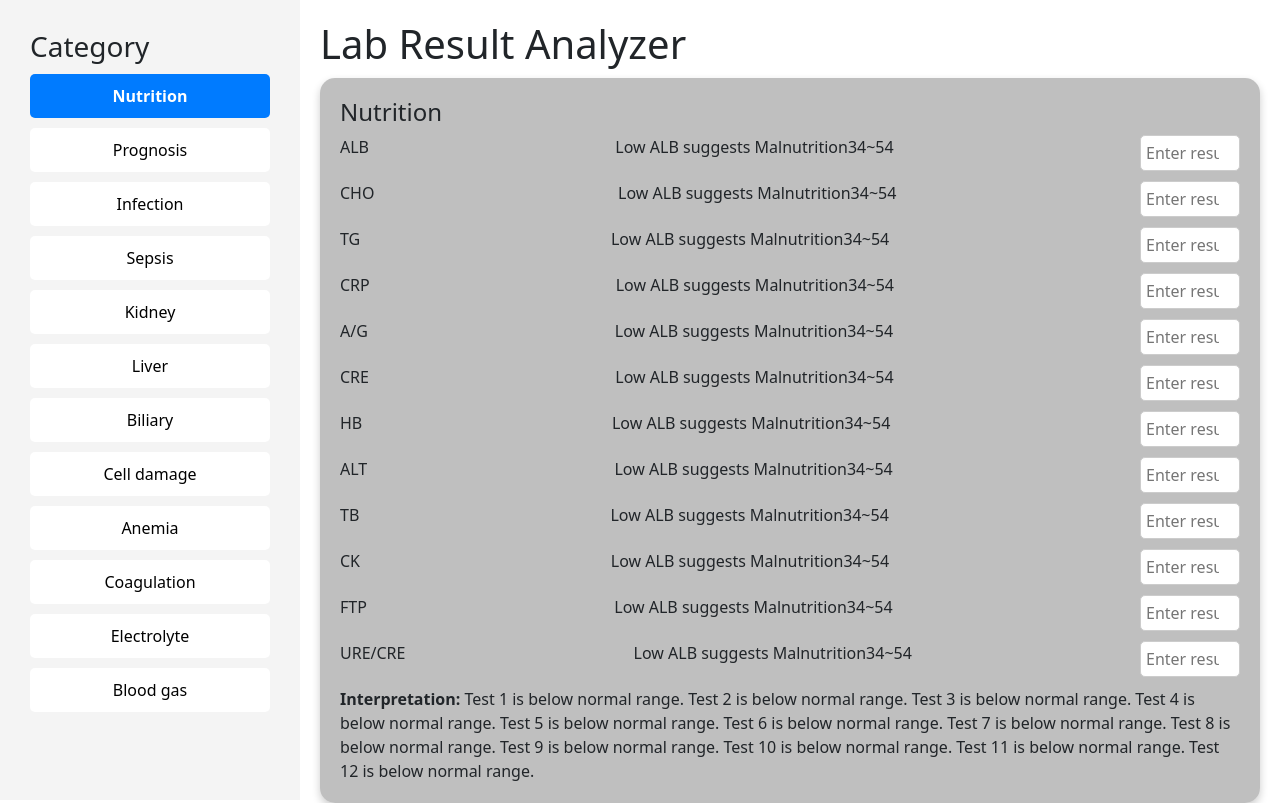
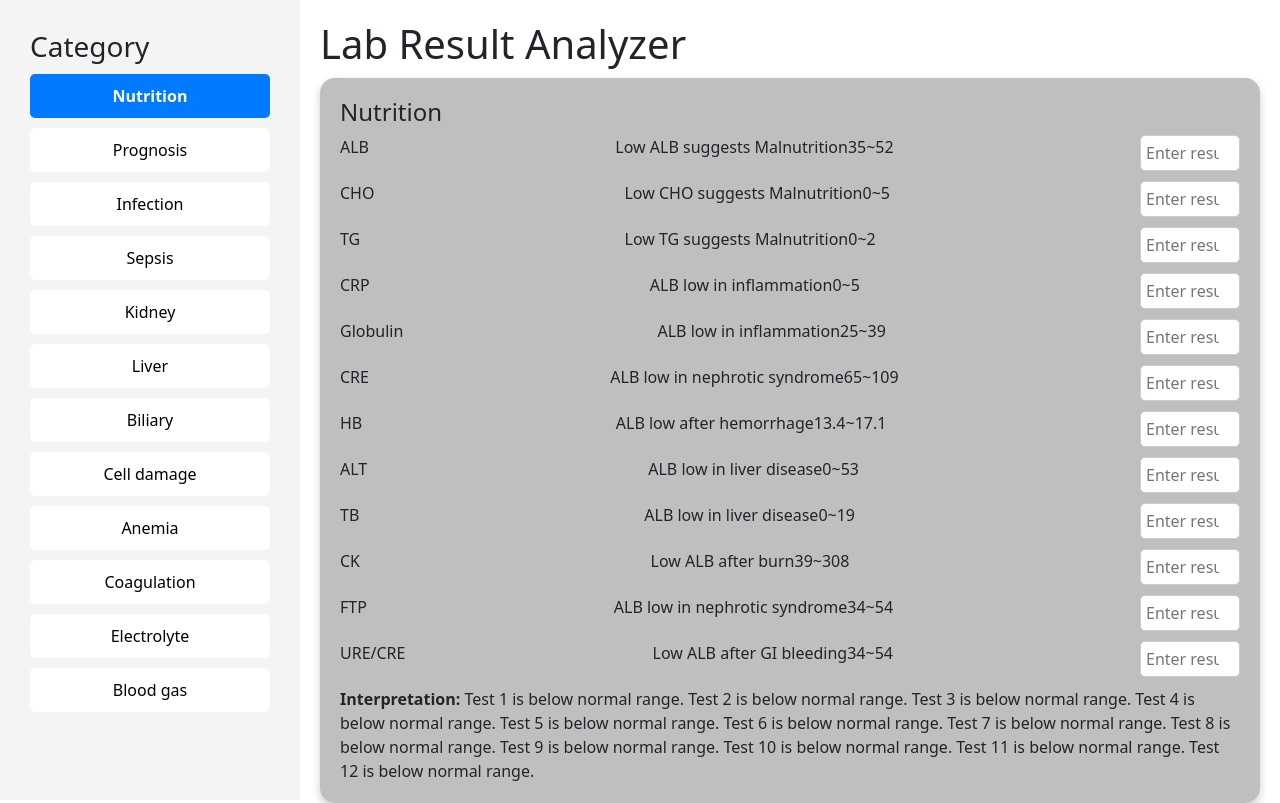
Before and after one commit to william5468/react-app, a React (Vite) app: page / in a window 1280 px wide. Built offline with nearby package versions, Linux system fonts and the light colour scheme; the HTML template or start-up script is replaced by a standard one.

Commit message:
Update App.tsx _ add RI

```diff
--- a/src/App.tsx
+++ b/src/App.tsx
@@ -48,79 +48,80 @@ const App: React.FC = () => {
   // Define tests data with the correct type
   const testsData: TestsData = {
     1: [
-      { id: 1, name: "ALB", description: "Low ALB suggests Malnutrition", RI_Lowest: 34, RI_Highest: 54 },
-      { id: 2, name: "CHO", description: "Low ALB suggests Malnutrition", RI_Lowest: 34, RI_Highest: 54 },
-      { id: 3, name: "TG", description: "Low ALB suggests Malnutrition", RI_Lowest: 34, RI_Highest: 54 },
-      { id: 4, name: "CRP", description: "Low ALB suggests Malnutrition", RI_Lowest: 34, RI_Highest: 54 },
-      { id: 5, name: "A/G", description: "Low ALB suggests Malnutrition", RI_Lowest: 34, RI_Highest: 54 },
-      { id: 6, name: "CRE", description: "Low ALB suggests Malnutrition", RI_Lowest: 34, RI_Highest: 54 },
-      { id: 7, name: "HB", description: "Low ALB suggests Malnutrition", RI_Lowest: 34, RI_Highest: 54 },
-      { id: 8, name: "ALT", description: "Low ALB suggests Malnutrition", RI_Lowest: 34, RI_Highest: 54 },
-      { id: 9, name: "TB", description: "Low ALB suggests Malnutrition", RI_Lowest: 34, RI_Highest: 54 },
-      { id: 10, name: "CK", description: "Low ALB suggests Malnutrition", RI_Lowest: 34, RI_Highest: 54 },
-      { id: 11, name: "FTP", description: "Low ALB suggests Malnutrition", RI_Lowest: 34, RI_Highest: 54 },
-      { id: 12, name: "URE/CRE", description: "Low ALB suggests Malnutrition", RI_Lowest: 34, RI_Highest: 54 },
+      { id: 1, name: "ALB", description: "Low ALB suggests Malnutrition", RI_Lowest: 35, RI_Highest: 52 },
+      { id: 2, name: "CHO", description: "Low CHO suggests Malnutrition", RI_Lowest: 0, RI_Highest: 5 },
+      { id: 3, name: "TG", description: "Low TG suggests Malnutrition", RI_Lowest: 0, RI_Highest: 2 },
+      { id: 4, name: "CRP", description: "ALB low in inflammation", RI_Lowest: 0, RI_Highest: 5 },
+      { id: 5, name: "Globulin", description: "ALB low in inflammation", RI_Lowest: 25, RI_Highest: 39 },
+      { id: 6, name: "CRE", description: "ALB low in nephrotic syndrome", RI_Lowest: 65, RI_Highest: 109 },
+      { id: 7, name: "HB", description: "ALB low after hemorrhage", RI_Lowest: 13.4, RI_Highest: 17.1 },
+      { id: 8, name: "ALT", description: "ALB low in liver disease", RI_Lowest: 0, RI_Highest: 53 },
+      { id: 9, name: "TB", description: "ALB low in liver disease", RI_Lowest: 0, RI_Highest: 19 },
+      { id: 10, name: "CK", description: "Low ALB after burn", RI_Lowest: 39, RI_Highest: 308 },
+      { id: 11, name: "FTP", description: "ALB low in nephrotic syndrome", RI_Lowest: 34, RI_Highest: 54 },
+      { id: 12, name: "URE/CRE", description: "Low ALB after GI bleeding", RI_Lowest: 34, RI_Highest: 54 },
     ],
     2: [
-      { id: 1, name: "ALB", description: "Low ALB suggests Malnutrition", RI_Lowest: 34, RI_Highest: 54 },
-      { id: 13, name: "PLT", description: "Low ALB suggests Malnutrition", RI_Lowest: 34, RI_Highest: 54 },
+      { id: 1, name: "ALB", description: "Low ALB suggests bad prognosis", RI_Lowest: 35, RI_Highest: 52 },
+      { id: 13, name: "PLT", description: "Low ALB suggests bad prognosis", RI_Lowest: 145, RI_Highest: 370 },
     ],
     3: [
-      { id: 14, name: "WBC", description: "Low ALB suggests Malnutrition", RI_Lowest: 34, RI_Highest: 54 },
-      { id: 15, name: "Left Shift", description: "Low ALB suggests Malnutrition", RI_Lowest: 34, RI_Highest: 54 },
-      { id: 16, name: "IG", description: "Low ALB suggests Malnutrition", RI_Lowest: 34, RI_Highest: 54 },
-      { id: 4, name: "CRP", description: "Low ALB suggests Malnutrition", RI_Lowest: 34, RI_Highest: 54 },
+      { id: 14, name: "WBC", description: "WBC = production - comsumption, low in serious infection", RI_Lowest: 3.7, RI_Highest: 9.2 },
+      { id: 15, name: "Left Shift", description: "Left Shift indicate marrow response to infection", RI_Lowest: 0, RI_Highest: 0 },
+      { id: 16, name: "IG", description: "IG indicate substantial marrow response to infection", RI_Lowest: 0, RI_Highest: 0 },
+      { id: 4, name: "CRP", description: "inflammation in infection", RI_Lowest: 0, RI_Highest: 5 },
     ],
     4: [
-      { id: 13, name: "PLT", description: "Low ALB suggests Malnutrition", RI_Lowest: 34, RI_Highest: 54 },
-      { id: 17, name: "FIB", description: "Low ALB suggests Malnutrition", RI_Lowest: 34, RI_Highest: 54 },
-      { id: 4, name: "CRP", description: "Low ALB suggests Malnutrition", RI_Lowest: 34, RI_Highest: 54 },
+      { id: 13, name: "PLT", description: "sepsis, leukaemia, DIC, MAHA", RI_Lowest: 145, RI_Highest: 370 },
+      { id: 17, name: "FIB", description: "sepsis, inflammation, liver", RI_Lowest: 34, RI_Highest: 54 },
+      { id: 4, name: "CRP", description: "inflammation", RI_Lowest: 0, RI_Highest: 5 },
     ],
     5: [
-      { id: 6, name: "CRE", description: "Low ALB suggests Malnutrition", RI_Lowest: 34, RI_Highest: 54 },
-      { id: 18, name: "URE", description: "Low ALB suggests Malnutrition", RI_Lowest: 34, RI_Highest: 54 },
-      { id: 19, name: "CA", description: "Low ALB suggests Malnutrition", RI_Lowest: 34, RI_Highest: 54 },
-      { id: 20, name: "P", description: "Low ALB suggests Malnutrition", RI_Lowest: 34, RI_Highest: 54 },
+      { id: 6, name: "CRE", description: "CKD, skeletal muscle", RI_Lowest: 65, RI_Highest: 109 },
+      { id: 18, name: "URE", description: "CKD, nutrition", RI_Lowest: 3.1, RI_Highest: 7.8 },
+      { id: 19, name: "CA", description: "CKD, vitamin D, Calcitonin", RI_Lowest: 2.15, RI_Highest: 2.55 },
+      { id: 20, name: "P", description: "CKD, vitamin D, Calcitonin", RI_Lowest: 0.72, RI_Highest: 1.39 },
     ],
     6: [
-      { id: 21, name: "ALT", description: "Low ALB suggests Malnutrition", RI_Lowest: 34, RI_Highest: 54 },
-      { id: 22, name: "AST", description: "Low ALB suggests Malnutrition", RI_Lowest: 34, RI_Highest: 54 },
-      { id: 23, name: "GGT", description: "Low ALB suggests Malnutrition", RI_Lowest: 34, RI_Highest: 54 },
-      { id: 9, name: "TB", description: "Low ALB suggests Malnutrition", RI_Lowest: 34, RI_Highest: 54 },
-      { id: 1, name: "ALB", description: "Low ALB suggests Malnutrition", RI_Lowest: 34, RI_Highest: 54 },
+      { id: 21, name: "ALT", description: "Liver", RI_Lowest: 0, RI_Highest: 53 },
+      { id: 22, name: "AST", description: "ACET, Alcohol, acute liver damage", RI_Lowest: 34, RI_Highest: 54 },
+      { id: 23, name: "GGT", description: "Biliary tract, Drugs, Alcohol, liver", RI_Lowest: 34, RI_Highest: 54 },
+      { id: 9, name: "TB", description: "Biliary obstruction, Hemolysis, Liver", RI_Lowest: 0, RI_Highest: 19 },
+      { id: 1, name: "ALB", description: "Low ALB suggests Malnutrition", RI_Lowest: 35, RI_Highest: 52 },
     ],
     7: [
-      { id: 23, name: "GGT", description: "Low ALB suggests Malnutrition", RI_Lowest: 34, RI_Highest: 54 },
-      { id: 24, name: "ALP", description: "Low ALB suggests Malnutrition", RI_Lowest: 34, RI_Highest: 54 },
+      { id: 23, name: "GGT", description: "Biliary tract, Drugs, Alcohol, liver", RI_Lowest: 34, RI_Highest: 54 },
+      { id: 24, name: "ALP", description: "Biliary tract, bone, intestine, placenta, APR", RI_Lowest: 43, RI_Highest: 105 },
     ],
     8: [
-      { id: 25, name: "LDH", description: "Low ALB suggests Malnutrition", RI_Lowest: 34, RI_Highest: 54 },
-      { id: 10, name: "CK", description: "Low ALB suggests Malnutrition", RI_Lowest: 34, RI_Highest: 54 },
-      { id: 26, name: "HsTNI", description: "Low ALB suggests Malnutrition", RI_Lowest: 34, RI_Highest: 54 },
-      { id: 22, name: "AST", description: "Low ALB suggests Malnutrition", RI_Lowest: 34, RI_Highest: 54 },
+      { id: 25, name: "LDH", description: "Liver, Cardiac, Muscle, Hemolysis, Lung, Carcinoma", RI_Lowest: 106, RI_Highest: 218 },
+      { id: 10, name: "CK", description: "Cardiac, Skeletal muscle", RI_Lowest: 39, RI_Highest: 308 },
+      { id: 39, name: "AMY", description: "Pancreatitis", RI_Lowest: 33, RI_Highest: 120 },
+      { id: 26, name: "HsTNI", description: "MI", RI_Lowest: 0, RI_Highest: 19.8 },
+      { id: 22, name: "AST", description: "ACET, Alcohol, acute liver damage", RI_Lowest: 34, RI_Highest: 54 },
     ],
     9: [
-      { id: 7, name: "HB", description: "Low ALB suggests Malnutrition", RI_Lowest: 34, RI_Highest: 54 },
-      { id: 27, name: "MCV", description: "Low ALB suggests Malnutrition", RI_Lowest: 34, RI_Highest: 54 },
-      { id: 12, name: "URE/CRE", description: "Low ALB suggests Malnutrition", RI_Lowest: 34, RI_Highest: 54 },
+      { id: 7, name: "HB", description: "Hemorrhage, Hemolysis, Marrow insufficiency", RI_Lowest: 13.4, RI_Highest: 17.1 },
+      { id: 27, name: "MCV", description: "Iron, Folate/B12 deficiency, chronic inflammation, liver", RI_Lowest: 82, RI_Highest: 97 },
+      { id: 12, name: "URE/CRE", description: "GI bleeding", RI_Lowest: 0, RI_Highest: 0 },
     ],
     10: [
-      { id: 28, name: "PT", description: "Low ALB suggests Malnutrition", RI_Lowest: 34, RI_Highest: 54 },
-      { id: 29, name: "APTT", description: "Low ALB suggests Malnutrition", RI_Lowest: 34, RI_Highest: 54 },
-      { id: 17, name: "FIB", description: "Low ALB suggests Malnutrition", RI_Lowest: 34, RI_Highest: 54 },
-      { id: 30, name: "D-dimer", description: "Low ALB suggests Malnutrition", RI_Lowest: 34, RI_Highest: 54 },
+      { id: 28, name: "PT", description: "liver, DIC, factor inhibitor / deficiency", RI_Lowest: 10, RI_Highest: 12.3 },
+      { id: 29, name: "APTT", description: "liver, DIC, factor inhibitor / deficiency", RI_Lowest: 28.2, RI_Highest: 38.2 },
+      { id: 17, name: "FIB", description: "liver, sepsis", RI_Lowest: 34, RI_Highest: 54 },
+      { id: 30, name: "D-dimer", description: "DIC", RI_Lowest: 34, RI_Highest: 54 },
     ],
     11: [
-      { id: 31, name: "NA", description: "Low ALB suggests Malnutrition", RI_Lowest: 34, RI_Highest: 54 },
-      { id: 32, name: "K", description: "Low ALB suggests Malnutrition", RI_Lowest: 34, RI_Highest: 54 },
-      { id: 33, name: "CL", description: "Low ALB suggests Malnutrition", RI_Lowest: 34, RI_Highest: 54 },
+      { id: 31, name: "NA", description: "Hydration, ADH, cortisol, FT4, displacement, dilution, liver, kidney", RI_Lowest: 137, RI_Highest: 144 },
+      { id: 32, name: "K", description: "CKD, PH, CK, HB, TLS, FT4", RI_Lowest: 3.5, RI_Highest: 4.5 },
+      { id: 33, name: "CL", description: "Anion gap calculation, CL wasting metabolic alkalosis", RI_Lowest: 34, RI_Highest: 54 },
     ],
     12: [
-      { id: 34, name: "PH", description: "Low ALB suggests Malnutrition", RI_Lowest: 34, RI_Highest: 54 },
-      { id: 35, name: "PCO2", description: "Low ALB suggests Malnutrition", RI_Lowest: 34, RI_Highest: 54 },
-      { id: 36, name: "HCO3", description: "Low ALB suggests Malnutrition", RI_Lowest: 34, RI_Highest: 54 },
-      { id: 37, name: "PO2", description: "Low ALB suggests Malnutrition", RI_Lowest: 34, RI_Highest: 54 },
-      { id: 38, name: "SaO2", description: "Low ALB suggests Malnutrition", RI_Lowest: 34, RI_Highest: 54 },
+      { id: 34, name: "PH", description: "Low PH suggests Acidosis, High PH suggests Alkalosis", RI_Lowest: 7.32, RI_Highest: 7.45 },
+      { id: 35, name: "PCO2", description: "Respiratory related acid-base change", RI_Lowest: 25, RI_Highest: 29 },
+      { id: 36, name: "HCO3", description: "Metabolic related acid-base change", RI_Lowest: 23, RI_Highest: 27 },
+      { id: 37, name: "PO2", description: "O2 supply", RI_Lowest: 3.33, RI_Highest: 5.33 },
+      { id: 38, name: "SaO2", description: "O2 distribution", RI_Lowest: 92, RI_Highest: 98.5 },
     ],
   };
 
```
